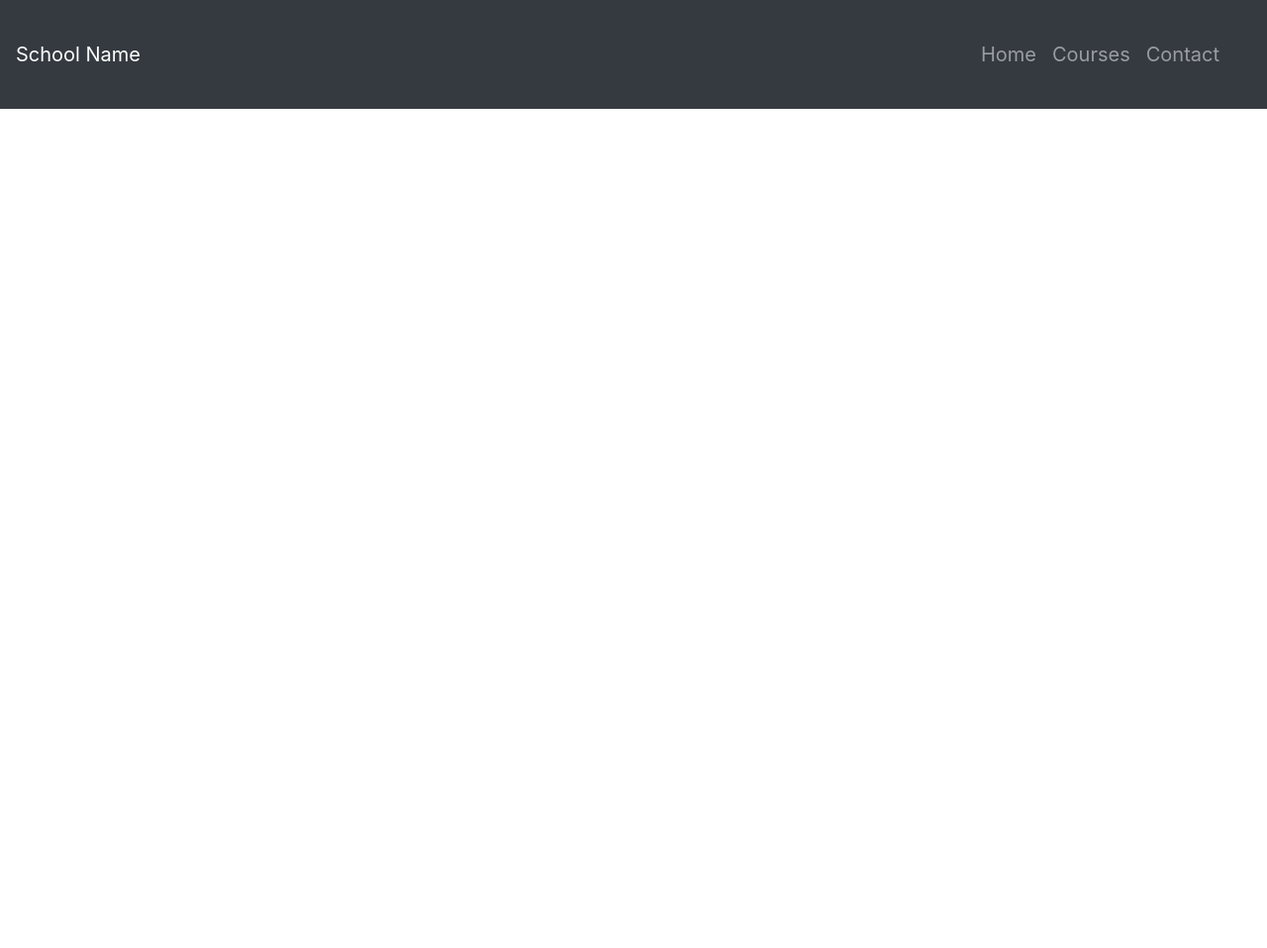
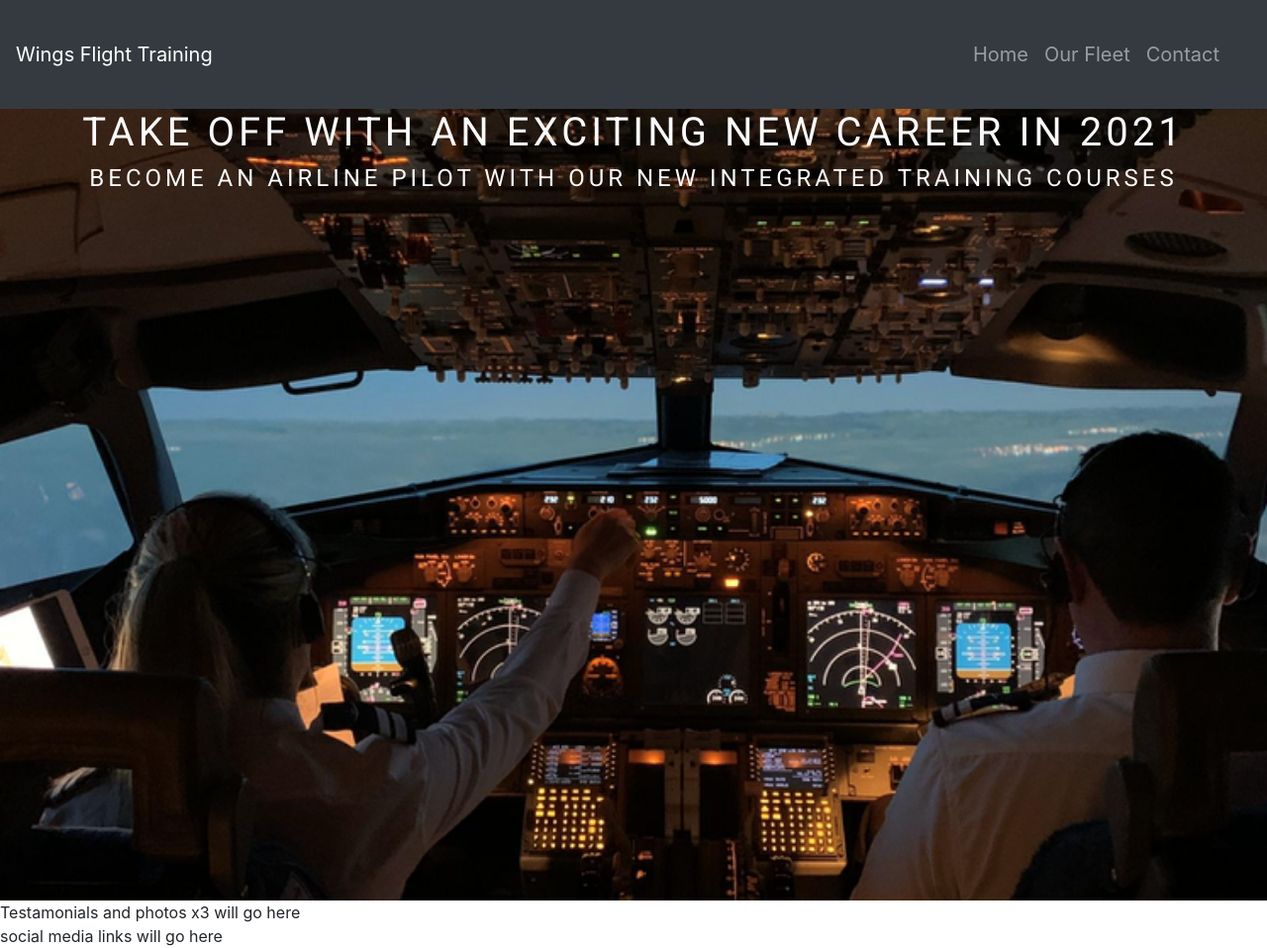
Before and after one commit to gretaegan/practiceMS1, a plain HTML site: page index.html in a window 1280 px wide. Shown: the whole page at 99% size. Before the commit the page ends 800 px from the top, so only its background shows below. Drawn offline with nearby package versions, Linux system fonts and the light colour scheme.

Commit message:
added hero image and css

```diff
--- a/assets/css/style.css
+++ b/assets/css/style.css
@@ -1,3 +1,6 @@
+@import url('https://fonts.googleapis.com/css2?family=Roboto&display=swap');
+
+
 .navbar {
     background-color: #4a4a4f;
 }
@@ -16,3 +19,22 @@
     color: #fafafa;
     font-size: 20px;
 }
+
+
+#hero-image {
+  background-image: url("../images/hero.png");
+  height: 800px;
+  width: 100%;
+  background-position: center;
+  background-repeat: no-repeat;
+  background-size: cover;
+  position: relative;
+}
+
+.hero-text h1, h4 {
+    text-align: center;
+    color: #fafafa;
+    letter-spacing: 4px;
+    text-transform: uppercase;
+    font-family: 'Roboto', sans-serif;
+}
--- a/index.html
+++ b/index.html
@@ -8,33 +8,44 @@
     <link rel="stylesheet" href="assets/css/style.css"/>
     <link rel="stylesheet" href="https://stackpath.bootstrapcdn.com/bootstrap/4.5.2/js/bootstrap.min.js"/>
     <link rel="stylesheet" href="https://stackpath.bootstrapcdn.com/bootstrap/4.5.2/js/bootstrap.bundle.min.js"/>
+    <link rel="preconnect" href="https://fonts.gstatic.com">
+<link href="https://fonts.googleapis.com/css2?family=Roboto&display=swap" rel="stylesheet">
     <title>Practice for MS1</title>
 </head>
 <body>
 <header>
     <nav class="navbar navbar-expand-sm navbar-dark bg-dark">
-    <a href="#" class="navbar-brand">School Name</a>
+    <a href="#" class="navbar-brand">Wings Flight Training</a>
     <button class="navbar-toggler" data-toggle="collapse" data-target="#navbarMenu">
     <span class="navbar-toggler-icon"></span>
     </button>
         <div class="collapse navbar-collapse" id="navbarMenu">
           <ul class="navbar-nav ml-auto">
-        <li class="nav-item"><a href class="nav-link">Home</a></li>
-         <li class="nav-item"><a href class="nav-link">Courses</a></li>
-          <li class="nav-item"><a href class="nav-link">Contact</a></li>
+        <li class="nav-item"><a href class="nav-link" target="_blank">Home</a></li>
+        <li class="nav-item"><a href class="nav-link" target="_blank">Our Fleet</a></li>
+          <li class="nav-item"><a href class="nav-link" target="_blank">Contact</a></li>
         </ul>
      </div>
-
-
-
-
-
-   </nav>
+      </nav>
 </header>
 
-<section></section>
+<section>
+<div id="hero-image">
+  <div class="hero-text">
+   <h1> Take off with an exciting new career in 2021</h1>
+   <h4> Become an airline pilot with our new integrated training courses </h4>
+  </div>
 
-<footer></footer>
+  </div>
+</section>
+
+<section>
+Testamonials and photos x3 will go here
+</section>
+
+<footer>
+social media links will go here
+</footer>
 
 </body>
 </html>
```
Also changed, not shown: assets/images/hero.png (added).
